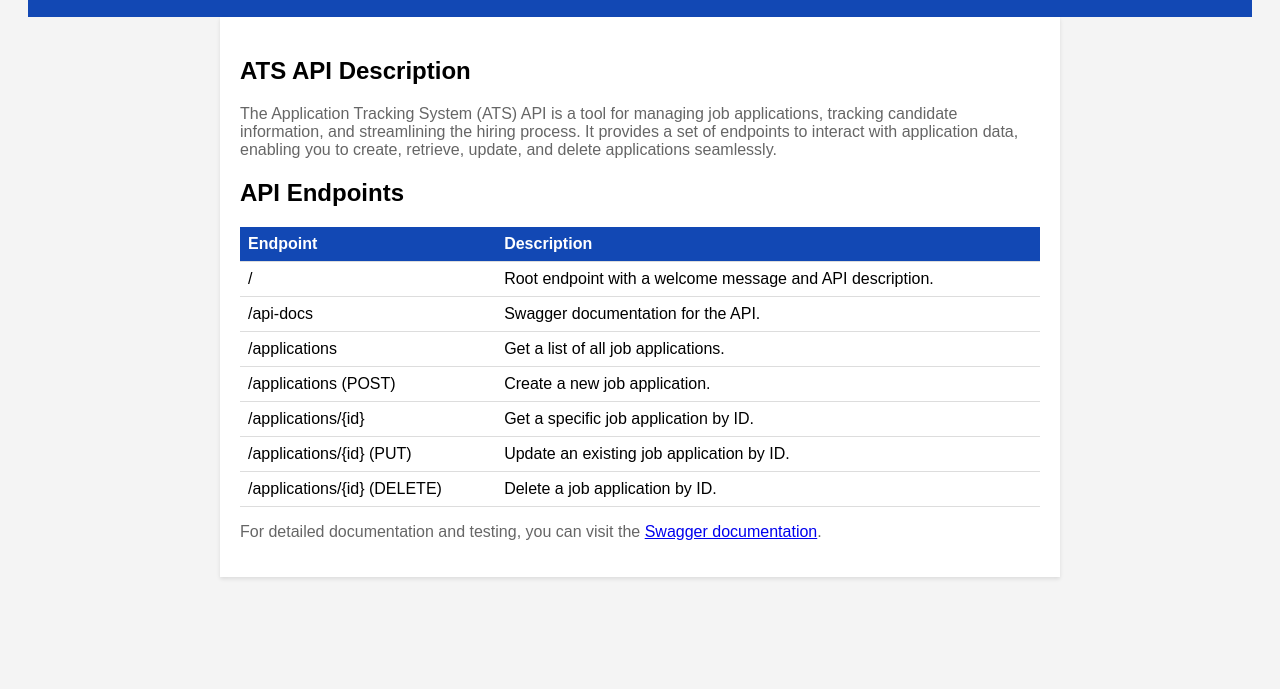
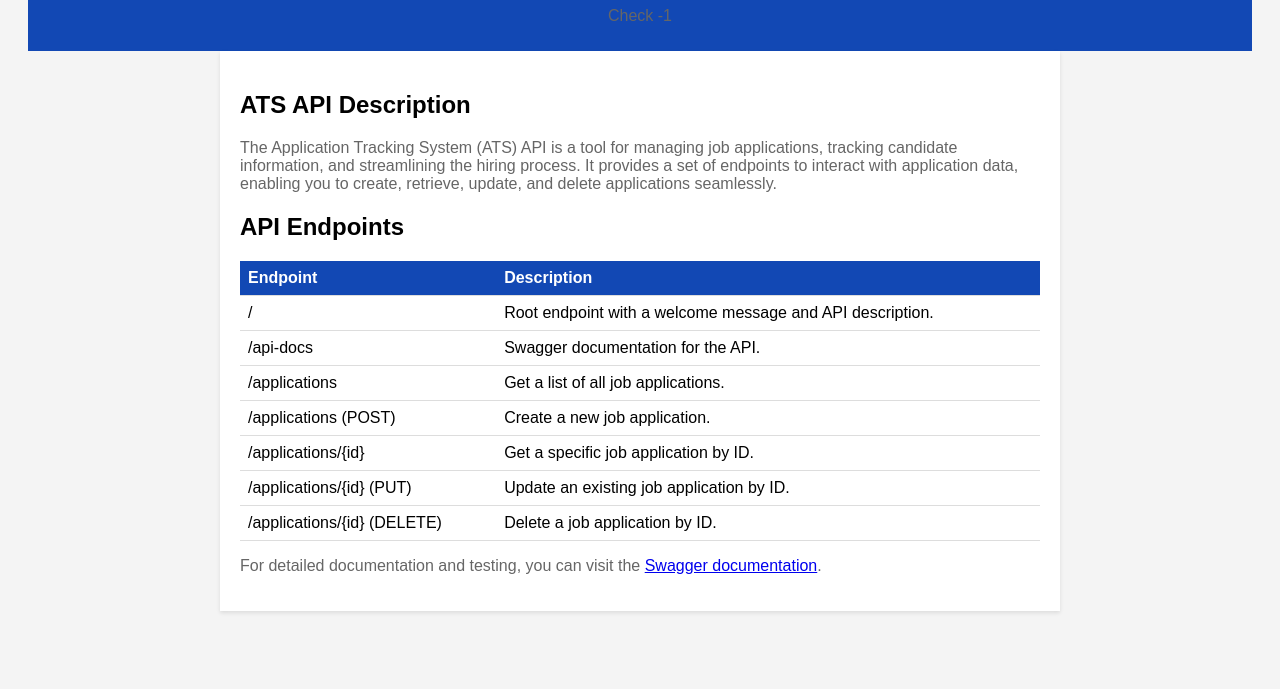
Before and after one commit to eniolastyle/ATS-server-typescript-nodejs, a website: page src/public/index.html in a window 1280 px wide. Shown: the part 111-800 px from the top of the page. Drawn offline with Linux system fonts and the light colour scheme.

Commit message:
deploy to gke

```diff
--- a/src/public/index.html
+++ b/src/public/index.html
@@ -55,6 +55,7 @@
   <body>
     <header>
       <h1>Welcome to ATS!</h1>
+      <p>Check -1</p>
     </header>
     <main>
       <h2>ATS API Description</h2>
```
Also changed, not shown: 1 other file.
